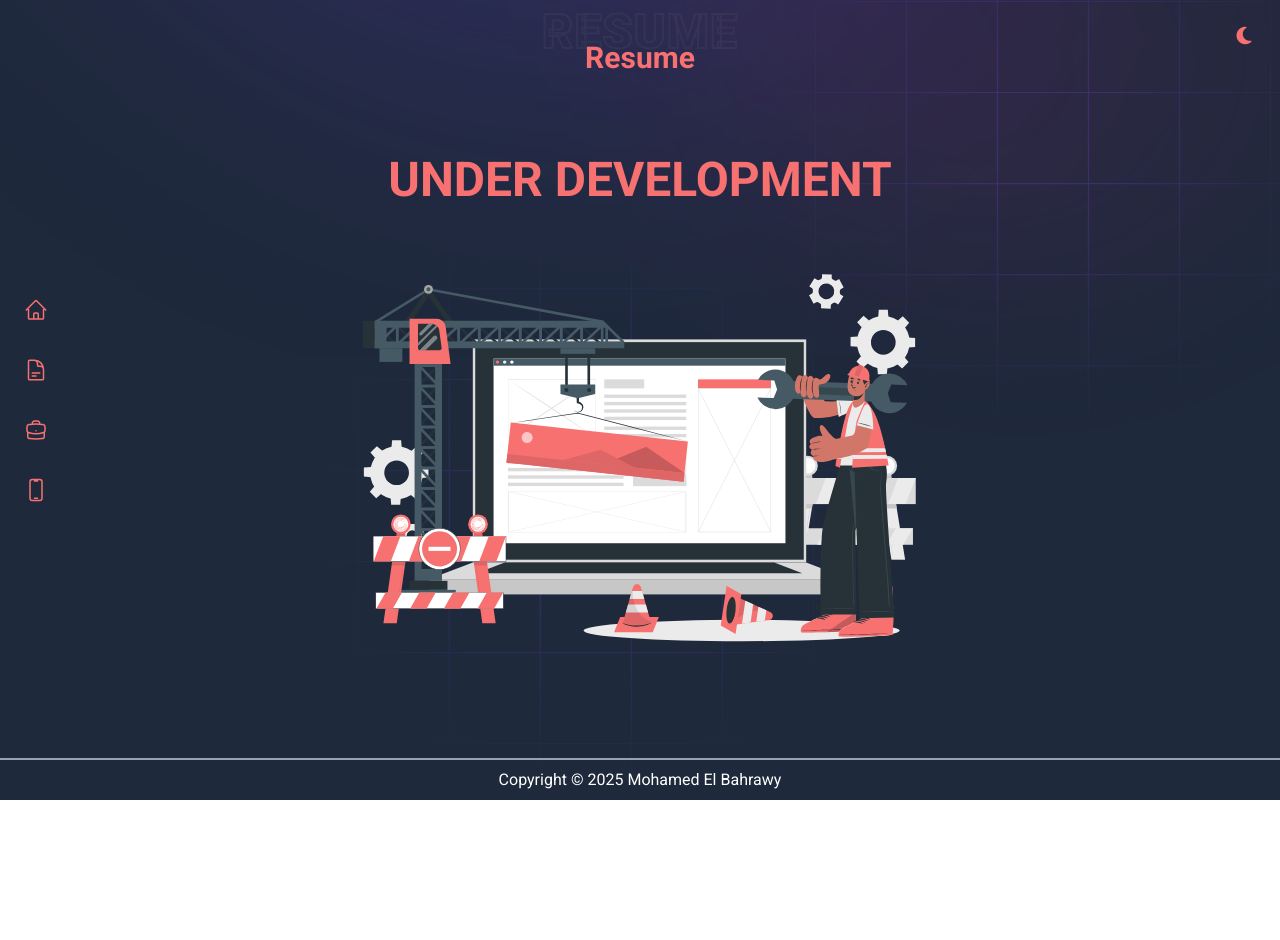
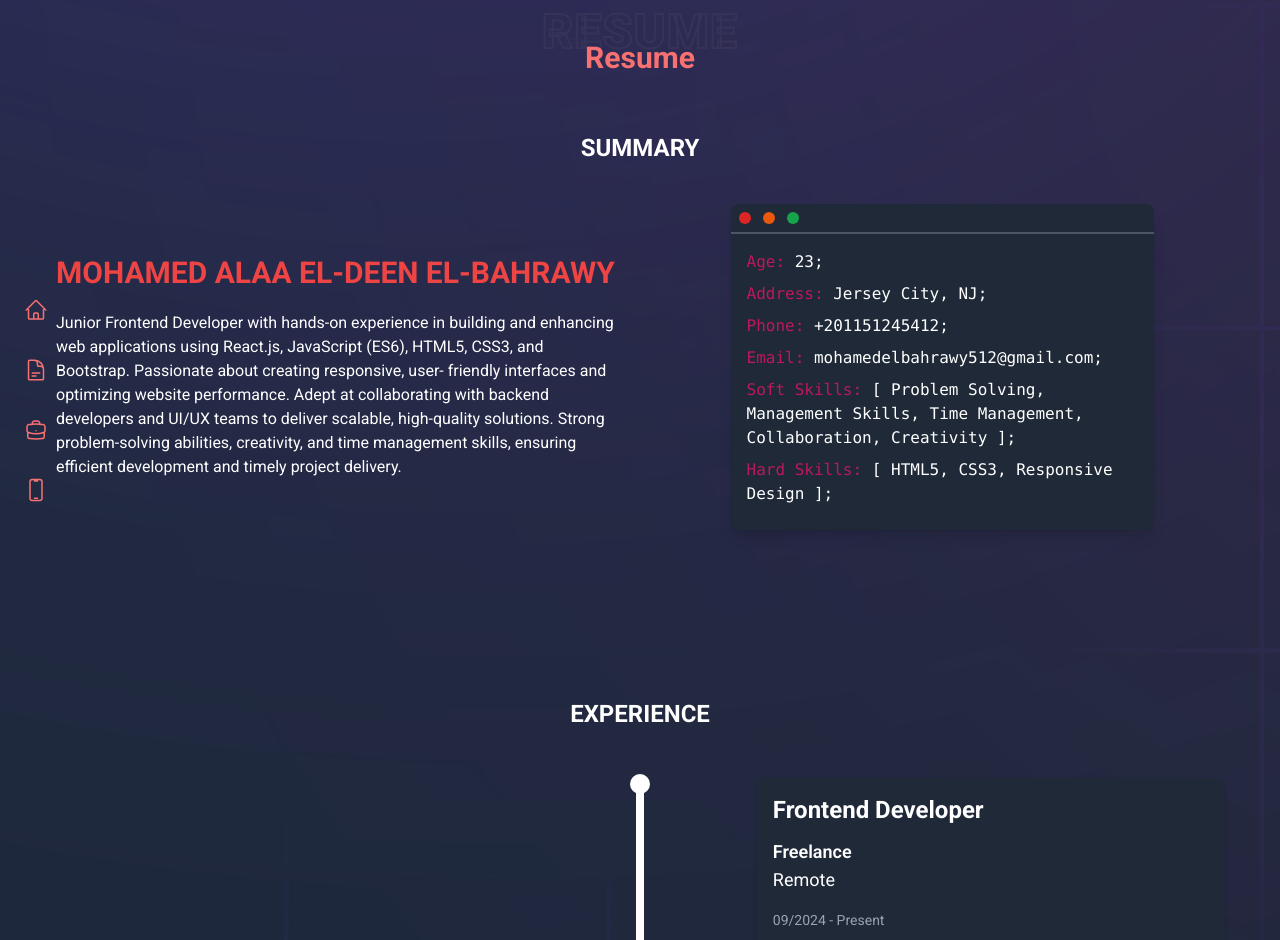
Before and after one commit to MElbahrawy/NewPortfolio, a React (Vite) app: page /resume in a window 1280 px wide. Shown: the top 940 px of the page. Before the commit the page ends 800 px from the top, so only its background shows below. Built offline with nearby package versions, Linux system fonts and the light colour scheme.

Commit message:
resume page

```diff
--- a/package.json
+++ b/package.json
@@ -16,6 +16,7 @@
     "js-cookie": "^3.0.5",
     "react": "^19.1.0",
     "react-dom": "^19.1.0",
+    "react-fast-marquee": "^1.6.5",
     "react-i18next": "^15.5.1",
     "react-router-dom": "^7.6.0",
     "react-type-animation": "^3.2.0"
--- /dev/null
+++ b/src/components/resume/Education.jsx
@@ -0,0 +1,33 @@
+import React from "react";
+import ProgressCard from "../utilities/ProgressCard";
+
+const Education = () => {
+  const education = [
+    {
+      degree: "Bachelor of Engineering",
+      major: "Computer Science and Engineering",
+      institution: "Menofia University",
+      duration: "2019 - 2024",
+    },
+    {
+      degree: "High School",
+      institution: "Benha Secondary for boys school",
+      duration: "2019 - 2016",
+    },
+  ];
+  return (
+    <div className="my-24">
+      <h1 className="text-2xl pt-14 font-bold text-center uppercase dark:text-white mb-10">
+        Education
+      </h1>
+      <div className="relative flex flex-col py-2">
+        <div className="w-2 h-full rounded bg-gray-800 dark:bg-white absolute -left-4 md:left-1/2 md:transform md:-translate-x-1/2"></div>
+        {education.map((edu, index) => (
+          <ProgressCard key={index} edu={edu} className="" />
+        ))}
+      </div>
+    </div>
+  );
+};
+
+export default Education;
--- /dev/null
+++ b/src/components/resume/Experience.jsx
@@ -0,0 +1,48 @@
+import React from "react";
+import ProgressCard from "../utilities/ProgressCard";
+
+const Experience = () => {
+  const jobs = [
+    {
+      title: "Frontend Developer",
+      company: "Freelance",
+      jobDuration: "09/2024 - Present",
+      location: "Remote",
+      description:
+        "Worked alongside another React developer on multiple projects, including a job portal website, a beauty center website, and a hosting/server management company website. Developed new sections, completed frontend tasks, and optimized a travel assistance website.",
+    },
+    {
+      title: "React Web Developer Internship",
+      company: "Digital Egypt Pioneers Initiative (DEPI)",
+      jobDuration: "06/2024 - 10/2024",
+      location: "Hybrid, Egypt",
+      description:
+        "Enhanced soft skills, improved English proficiency, and expanded technical knowledge. Learned web development basics and developed full-stack applications using React.js, Node.js, and Express.",
+    },
+    {
+      title: "React Native Development Internship",
+      company: "Information Technology Institute (ITI)",
+      jobDuration: "08/2022 - 09/2022",
+      location: "Menofia, Egypt",
+      description:
+        "Utilized HTML, CSS, JavaScript, and React.js to build dynamic user interfaces. Presented the final project to stakeholders and received positive feedback on the UX.",
+    },
+  ];
+  return (
+    <div>
+      <div className="my-24">
+        <h1 className="text-2xl pt-14 font-bold text-center uppercase dark:text-white mb-10">
+          Experience
+        </h1>
+        <div className="relative flex flex-col py-2">
+          <div className="w-2 h-full rounded bg-gray-800 dark:bg-white absolute -left-4 md:left-1/2 md:transform md:-translate-x-1/2"></div>
+          {jobs.map((job, index) => (
+            <ProgressCard key={index} job={job} className="" />
+          ))}
+        </div>
+      </div>
+    </div>
+  );
+};
+
+export default Experience;
--- /dev/null
+++ b/src/components/resume/Resume.jsx
@@ -0,0 +1,18 @@
+import React from "react";
+import Education from "./Education";
+import Summary from "./Summary";
+import Experience from "./Experience";
+import Skills from "./Skills";
+
+const Resume = () => {
+  return (
+    <div className="min-h-[calc(100vh-118px)]">
+      <Summary />
+      <Experience />
+      <Skills />
+      <Education />
+    </div>
+  );
+};
+
+export default Resume;
--- /dev/null
+++ b/src/components/resume/Skills.jsx
@@ -0,0 +1,63 @@
+import React from "react";
+import Marquee from "react-fast-marquee";
+
+const Skills = () => {
+  const skills = [
+    { name: "HTML5", img: "https://img.icons8.com/color/96/html-5--v1.png" },
+    { name: "CSS3", img: "https://img.icons8.com/color/96/css3.png" },
+    {
+      name: "Responsive Design",
+      img: "https://img.icons8.com/external-vectorslab-flat-vectorslab/53/external-Responsive-Design-seo-and-marketing-vectorslab-flat-vectorslab.png",
+    },
+    {
+      name: "JavaScript ",
+      img: "https://img.icons8.com/color/96/javascript--v1.png",
+    },
+    {
+      name: "Bootstrap",
+      img: "https://img.icons8.com/fluency/96/bootstrap.png",
+    },
+    { name: "ReactJs", img: "https://img.icons8.com/officel/80/react.png" },
+    {
+      name: "Redux Toolkit",
+      img: "https://img.icons8.com/color/96/redux.png",
+    },
+    {
+      name: "Material UI",
+      img: "https://img.icons8.com/color/96/material-ui.png",
+    },
+    { name: "RESTful API", img: "https://img.icons8.com/cotton/100/api.png" },
+    {
+      name: "Tailwind",
+      img: "https://img.icons8.com/color/96/tailwindcss.png",
+    },
+  ];
+  return (
+    <div>
+      <div className="my-24">
+        <h1 className="text-2xl pt-14 font-bold text-center uppercase dark:text-white mb-10">
+          Skills
+        </h1>
+        <Marquee
+          pauseOnHover={true}
+          speed={50}
+          className="border-t-2 border-b-2 border-gray-600 "
+        >
+          {skills.map((skill, index) => (
+            <div
+              key={index}
+              className="flex flex-col justify-center items-center gap-2 p-10"
+            >
+              <img src={skill.img} alt={"icon8 website"} className="size-16" />
+              <p className="text-lg font-semibold dark:text-white">
+                {skill.name}
+              </p>
+            </div>
+          ))}
+        </Marquee>
+      </div>
+    </div>
+  );
+};
+
+export default Skills;
--- /dev/null
+++ b/src/components/resume/Summary.jsx
@@ -0,0 +1,86 @@
+import React from "react";
+
+const Summary = () => {
+  const obj = {
+    address: "Jersey City, NJ",
+    phone: "+201151245412",
+    email: "mohamedelbahrawy512@gmail.com",
+    softSkills: [
+      "Problem Solving",
+      "Management Skills",
+      "Time Management",
+      "Collaboration",
+      "Creativity",
+    ],
+    skills: [
+      "HTML5",
+      "CSS3",
+      "Responsive Design",
+      "JavaScript (ES6, ECMAScript 6)",
+      "Bootstrap",
+      "ReactJs (React)",
+      "Redux Toolkit",
+      "Material UI",
+      "RESTful API",
+      "Tailwind",
+    ],
+  };
+  return (
+    <div className="mb-28">
+      <h1 className="text-2xl pt-14 font-bold text-center uppercase dark:text-white mb-10">
+        Summary
+      </h1>
+      <div className="grid grid-col-1 lg:grid-cols-2 gap-10 items-center">
+        <div className=" text-center lg:text-left">
+          <h2 className="text-3xl  uppercase font-bold mb-5 text-main">
+            Mohamed Alaa El-Deen El-Bahrawy
+          </h2>
+          <p className="dark:text-white ">
+            Junior Frontend Developer with hands-on experience in building and
+            enhancing web applications using React.js, JavaScript (ES6), HTML5,
+            CSS3, and Bootstrap. Passionate about creating responsive, user-
+            friendly interfaces and optimizing website performance. Adept at
+            collaborating with backend developers and UI/UX teams to deliver
+            scalable, high-quality solutions. Strong problem-solving abilities,
+            creativity, and time management skills, ensuring efficient
+            development and timely project delivery.
+          </p>
+        </div>
+        <div>
+          <div className="w-3/4 mx-auto font-mono rounded-lg shadow-lg bg-gray-800 text-white hover:scale-110 transition">
+            <div className="w-full flex gap-3 border-b-2 border-gray-600 p-2">
+              <span className="size-3 rounded-full bg-red-600"></span>
+              <span className="size-3 rounded-full bg-orange-600"></span>
+              <span className="size-3 rounded-full bg-green-600"></span>
+            </div>
+            <div className="p-4 break-words">
+              <p className=" mb-2">
+                <span className="text-pink-700">Age:</span>{" "}
+                {new Date().getFullYear() - 2002};
+              </p>
+              <p className=" mb-2">
+                <span className="text-pink-700">Address:</span> {obj.address};
+              </p>
+              <p className=" mb-2">
+                <span className="text-pink-700">Phone:</span> {obj.phone};
+              </p>
+              <p className=" mb-2">
+                <span className="text-pink-700">Email:</span> {obj.email};
+              </p>
+              <p className=" mb-2">
+                <span className="text-pink-700">Soft Skills:</span> [{" "}
+                {obj.softSkills.join(", ")} ];
+              </p>
+              <p className=" mb-2">
+                <span className="text-pink-700">Hard Skills:</span> [{" "}
+                {obj.skills.slice(0, 3).join(", ")} ];
+              </p>
+            </div>
+          </div>
+        </div>
+      </div>
+    </div>
+  );
+};
+
+export default Summary;
--- a/src/components/utilities/DarkBtn.jsx
+++ b/src/components/utilities/DarkBtn.jsx
@@ -1,7 +1,7 @@
 export default function DarkBtn({ isDark, setIsDark }) {
   return (
     <button
-            className="absolute z-10 top-4 right-4 rounded w-10 h-10 dark:text-white"
+      className="absolute hidden z-10 top-4 right-4 rounded w-10 h-10 dark:text-white"
       onClick={() => setIsDark(!isDark)}
     >
       {isDark ? (
--- /dev/null
+++ b/src/components/utilities/ProgressCard.jsx
@@ -0,0 +1,28 @@
+import React from "react";
+
+const ProgressCard = ({ edu, job, className }) => {
+  return (
+    <div className=" w-full mb-10 flex even:justify-end odd:justify-start  relative before:w-5 before:h-5 before:bg-gray-800 dark:before:bg-white before:rounded-full before:absolute before:-left-6 md:even:before:left-1/2 md:even:before:translate-x-[-50%] md:odd:before:left-1/2 md:odd:before:translate-x-[-50%] before:-top-1 before:z-10">
+      <div className="bg-gray-800 text-white rounded-lg p-4 shadow-md hover:shadow-lg transition-all w-full md:w-72 lg:w-2/5 hover:scale-105">
+        <h3 className="text-2xl font-bold mb-3">
+          {edu ? edu.degree : job.title}
+        </h3>
+        {edu ? (
+          edu.major && <h4 className="text-lg font-semibold">{edu.major}</h4>
+        ) : (
+          <h4 className="text-lg font-semibold">{job.company}</h4>
+        )}
+        {edu?.institution ||
+          (job?.location && (
+            <h5 className="text-lg">{edu ? edu.institution : job.location}</h5>
+          ))}
+        <p className="text-sm text-gray-400 mt-4">
+          {edu ? edu.duration : job.jobDuration}
+        </p>
+        <p className="text-sm mt-2">{job?.description}</p>
+      </div>
+    </div>
+  );
+};
+
+export default ProgressCard;
--- a/src/pages/ResumePage.jsx
+++ b/src/pages/ResumePage.jsx
@@ -2,6 +2,7 @@ import React from "react";
 import { useTranslation } from "react-i18next";
 import PageTitle from "../components/utilities/PageTitle";
 import Developing from "../components/utilities/Developing";
+import Resume from "../components/resume/Resume";
 const ResumePage = () => {
   const { t } = useTranslation("resumePage");
   console.log(t("title"));
@@ -10,7 +11,8 @@ const ResumePage = () => {
     <div className="">
       <PageTitle title={t("title")} />
       <div className="mx-14">
-                <Developing />
+        {/* <Developing /> */}
+        <Resume />
       </div>
     </div>
   );
```
Also changed, not shown: 1 other file (tests, documents, lock files or other folders). Lines whose indentation alone changed are shown as unchanged.
